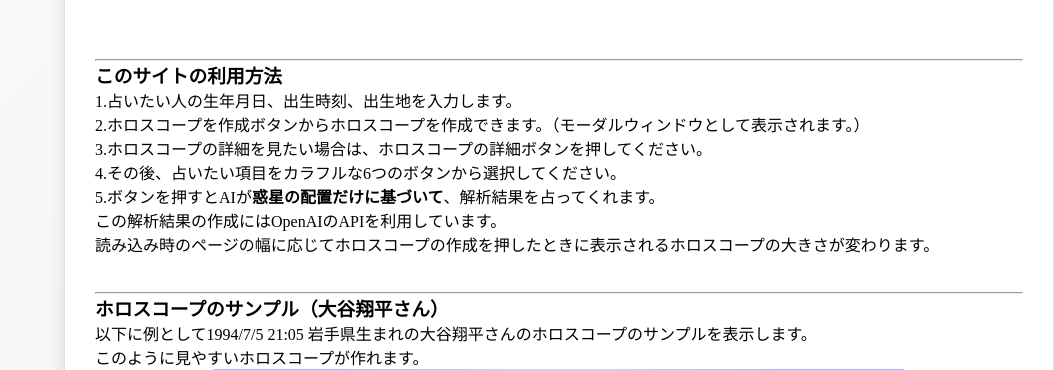
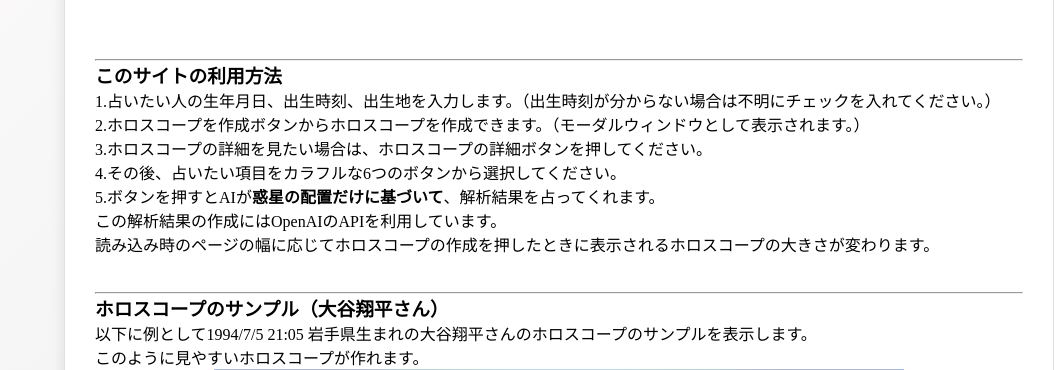
Before and after one commit to YutaAoyagi2018/aihoroscope, a Django app: page / in a window 1280 px wide. Shown: the part 965-1335 px from the top of the page, without its empty margins (226-1280 px from the left). Run offline with Django 5.2, Linux system fonts and the light colour scheme; some libraries are stand-ins or nearby versions.

Commit message:
文言微修正2

```diff
--- a/horoscope_app/templates/horoscope_app/index.html
+++ b/horoscope_app/templates/horoscope_app/index.html
@@ -777,7 +777,7 @@
                                     <div>
                                         <h3>このサイトの利用方法</h3>
                                         <div>
-                                            <p>1.占いたい人の生年月日、出生時刻、出生地を入力します。</p>
+                                            <p>1.占いたい人の生年月日、出生時刻、出生地を入力します。（出生時刻が分からない場合は不明にチェックを入れてください。）</p>
                                             <p>2.ホロスコープを作成ボタンからホロスコープを作成できます。（モーダルウィンドウとして表示されます。）</p>
                                             <p>3.ホロスコープの詳細を見たい場合は、ホロスコープの詳細ボタンを押してください。</p>
                                             <p>4.その後、占いたい項目をカラフルな6つのボタンから選択してください。</p>
```
